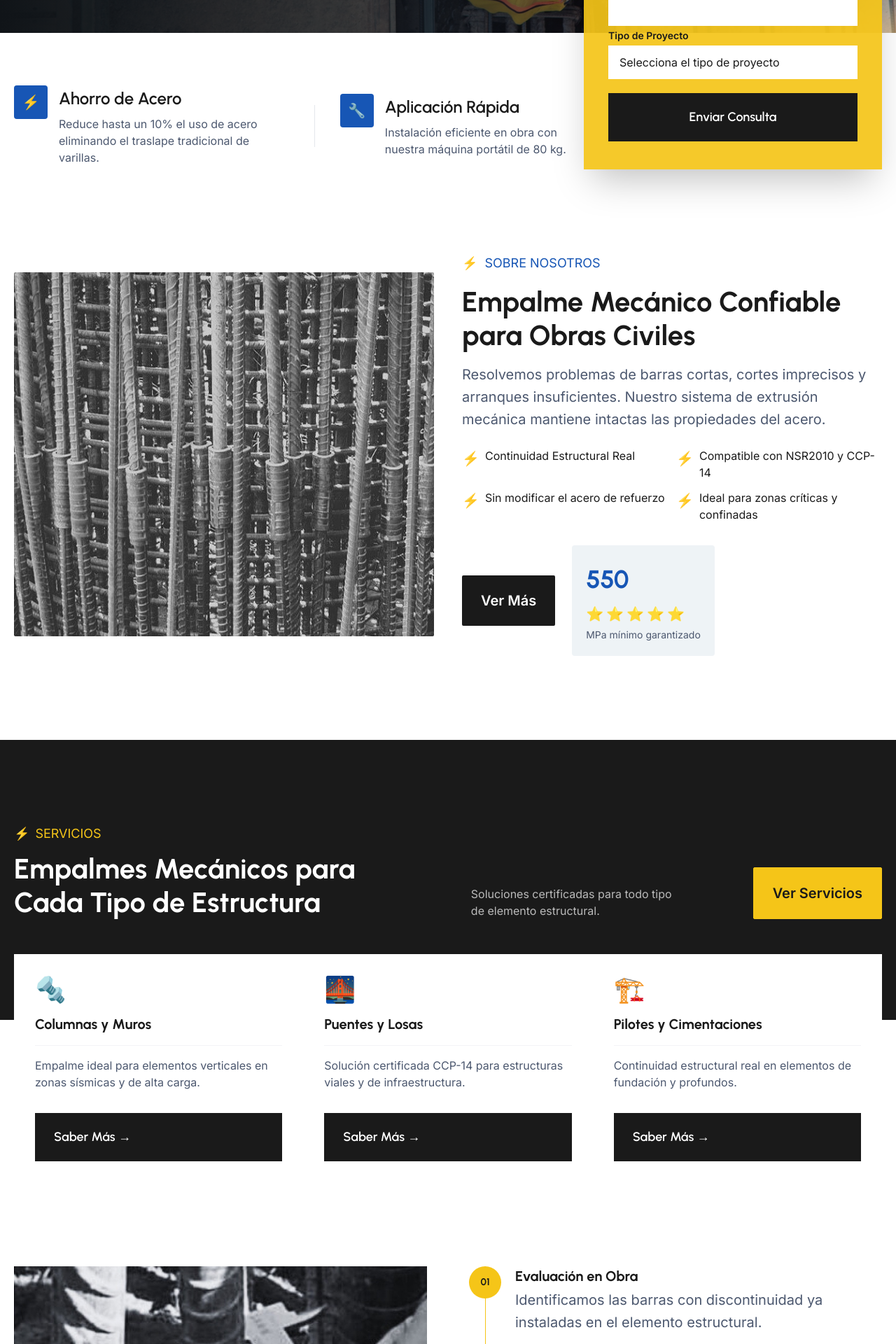
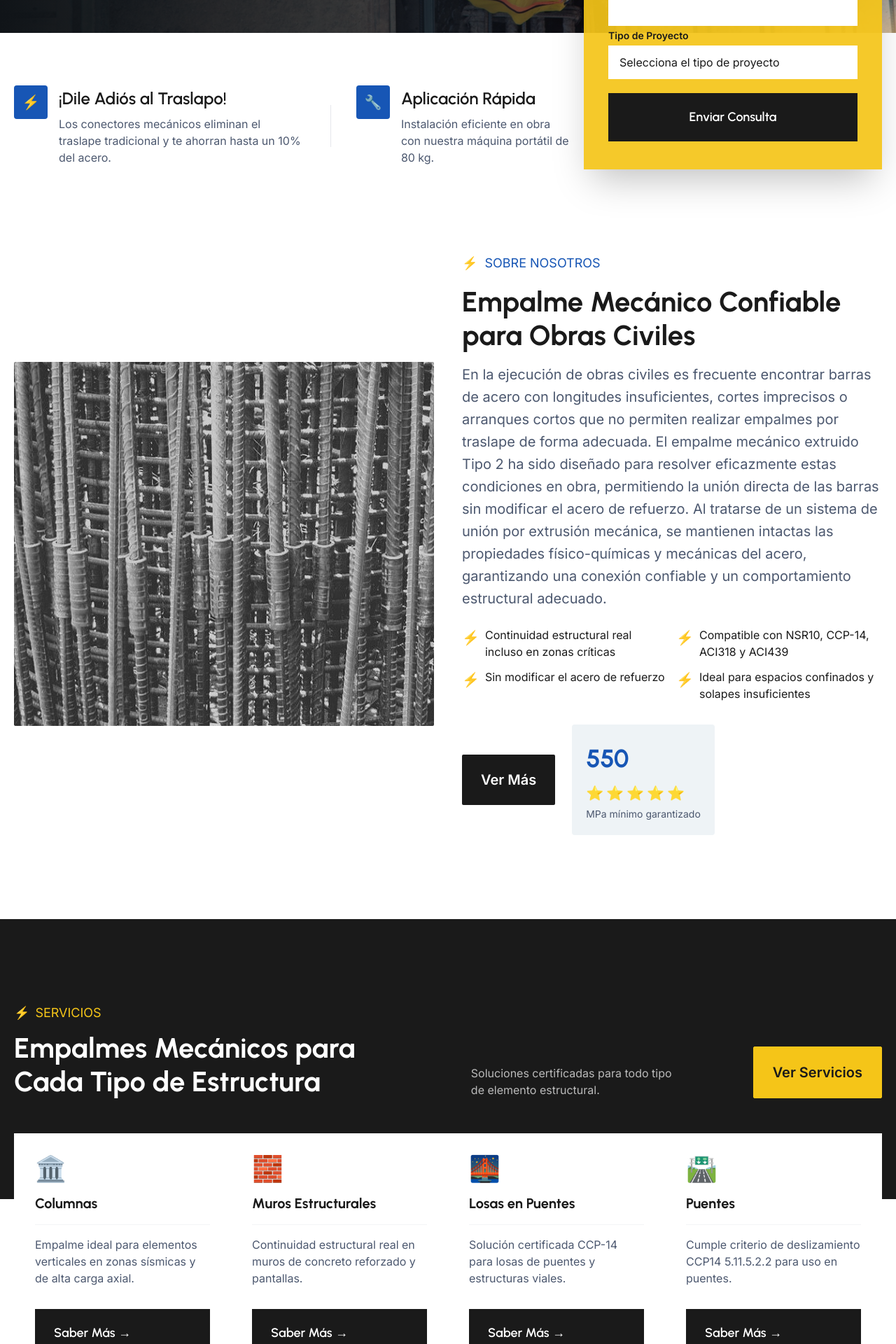
Before and after one commit to Bodokaso/fmax-rd, a React (Vite) app: page / in a window 1280 px wide. Shown: the part 800-2720 px from the top of the page at 70% size. Built offline with nearby package versions, Linux system fonts and the light colour scheme.

Commit message:
Update content to match technical PDF — services, copy, machine specs, norms

```diff
--- a/src/components/layout/Footer.tsx
+++ b/src/components/layout/Footer.tsx
@@ -6,7 +6,7 @@ const socials = [
 ];
 
 const pageLinks = ['Inicio', 'Nosotros', 'Servicios', 'Proyectos', 'Precios', 'Contacto'];
-const appLinks = ['Columnas', 'Puentes', 'Losas', 'Pilotes', 'Muros', 'Cimentaciones'];
+const appLinks = ['Columnas', 'Muros Estructurales', 'Losas en Puentes', 'Puentes', 'Pilotes', 'Túneles', 'Cimentaciones'];
 const utilLinks = ['Guía de Estilos', 'Licencias', 'Changelog', 'Contacto'];
 
 const Footer = () => {
--- a/src/components/sections/About.tsx
+++ b/src/components/sections/About.tsx
@@ -1,10 +1,10 @@
 import { motion } from 'framer-motion';
 
 const features = [
-  'Continuidad Estructural Real',
-  'Compatible con NSR2010 y CCP-14',
+  'Continuidad estructural real incluso en zonas críticas',
+  'Compatible con NSR10, CCP-14, ACI318 y ACI439',
   'Sin modificar el acero de refuerzo',
-  'Ideal para zonas críticas y confinadas',
+  'Ideal para espacios confinados y solapes insuficientes',
 ];
 
 const About = () => {
@@ -32,9 +32,14 @@ const About = () => {
           </h2>
 
           <p className="text-body-text text-[20px] font-body">
-            Resolvemos problemas de barras cortas, cortes imprecisos y arranques
-            insuficientes. Nuestro sistema de extrusión mecánica mantiene intactas las
-            propiedades del acero.
+            En la ejecución de obras civiles es frecuente encontrar barras de acero con
+            longitudes insuficientes, cortes imprecisos o arranques cortos que no permiten
+            realizar empalmes por traslape de forma adecuada. El empalme mecánico extruido
+            Tipo 2 ha sido diseñado para resolver eficazmente estas condiciones en obra,
+            permitiendo la unión directa de las barras sin modificar el acero de refuerzo.
+            Al tratarse de un sistema de unión por extrusión mecánica, se mantienen intactas
+            las propiedades físico-químicas y mecánicas del acero, garantizando una conexión
+            confiable y un comportamiento estructural adecuado.
           </p>
 
           <div className="grid grid-cols-2 gap-3 my-2">
--- a/src/components/sections/Hero.tsx
+++ b/src/components/sections/Hero.tsx
@@ -37,8 +37,9 @@ const Hero = () => {
             animate={{ opacity: 1, y: 0 }}
             transition={{ duration: 0.6, delay: 0.1 }}
           >
-            Solución estructural eficiente para obras civiles. Unión directa de barras sin
-            modificar el acero de refuerzo. Ahorra hasta un 10% del acero.
+            Los conectores mecánicos te ahorrarán hasta un 10% del acero.
+            Unión directa de barras sin modificar el acero de refuerzo.
+            Solución eficiente, segura y compatible con normativas vigentes.
           </motion.p>
 
           <motion.div
--- a/src/components/sections/IntroStrip.tsx
+++ b/src/components/sections/IntroStrip.tsx
@@ -76,11 +76,11 @@ const IntroStrip = () => {
             </div>
             <div>
               <h2 className="font-heading font-semibold text-[24px] text-dark">
-                Ahorro de Acero
+                ¡Dile Adiós al Traslapo!
               </h2>
               <p className="text-body-text text-base mt-1">
-                Reduce hasta un 10% el uso de acero eliminando el traslape tradicional de
-                varillas.
+                Los conectores mecánicos eliminan el traslape tradicional y te ahorran hasta
+                un 10% del acero.
               </p>
             </div>
           </div>
@@ -111,7 +111,7 @@ const IntroStrip = () => {
             style={{ marginTop: isMobile ? '0px' : '-340px' }}
           >
             <h3 className="font-heading font-bold text-dark text-[24px] mb-6">
-              ¡Tu Solución Empieza Aquí!
+              ¡Cotiza Sin Compromiso!
             </h3>
 
             {submitted ? (
--- a/src/components/sections/Process.tsx
+++ b/src/components/sections/Process.tsx
@@ -10,7 +10,7 @@ const steps = [
   {
     num: '02',
     title: 'Posicionamiento del Empalme',
-    text: 'Se coloca el conector F-MAX a manera de camisa sobre las barras a unir.',
+    text: 'Se coloca el empalme extruido F-Max a manera de camisa y se hacen deformaciones determinadas según su diámetro.',
   },
   {
     num: '03',
@@ -51,6 +51,32 @@ const Process = () => {
           <button className="btn-primary" onClick={() => setVideoOpen(true)}>
             Ver Video
           </button>
+
+          <div className="mt-8 overflow-x-auto">
+            <p className="font-heading font-bold text-dark text-base mb-3">
+              Especificaciones Técnicas — Máquina FP65
+            </p>
+            <table className="w-full border-collapse text-sm font-body">
+              <thead>
+                <tr className="bg-dark text-white">
+                  <th className="px-4 py-3 text-left font-semibold">Referencia</th>
+                  <th className="px-4 py-3 text-left font-semibold">Rango MPa</th>
+                  <th className="px-4 py-3 text-left font-semibold">Voltage</th>
+                  <th className="px-4 py-3 text-left font-semibold">Frecuencia</th>
+                  <th className="px-4 py-3 text-left font-semibold">Potencia</th>
+                </tr>
+              </thead>
+              <tbody>
+                <tr className="border border-gray-200">
+                  <td className="px-4 py-3 text-dark font-semibold">FP65</td>
+                  <td className="px-4 py-3 text-body-text">0–65</td>
+                  <td className="px-4 py-3 text-body-text">220V</td>
+                  <td className="px-4 py-3 text-body-text">60Hz</td>
+                  <td className="px-4 py-3 text-body-text">3KW</td>
+                </tr>
+              </tbody>
+            </table>
+          </div>
         </div>
 
         {/* COL 2 — steps */}
--- a/src/components/sections/Services.tsx
+++ b/src/components/sections/Services.tsx
@@ -27,7 +27,7 @@ const Services = () => {
         </div>
 
         {/* Cards */}
-        <div className="grid grid-cols-1 sm:grid-cols-2 lg:grid-cols-3">
+        <div className="grid grid-cols-2 md:grid-cols-3 lg:grid-cols-4">
           {services.map((service, index) => (
             <motion.div
               key={service.id}
--- a/src/components/sections/WhyChooseUs.tsx
+++ b/src/components/sections/WhyChooseUs.tsx
@@ -2,12 +2,12 @@ import { motion } from 'framer-motion';
 
 const cards = [
   {
-    title: 'NSR2010 y CCP-14',
-    text: 'Cumplimos con las normas colombianas y latinoamericanas de construcción estructural.',
+    title: 'NSR10, CCP-14',
+    text: 'Cumplimos con NSR10, CCP-14, ACI318 y ACI439 para garantizar empalmes Tipo 2 certificados.',
   },
   {
     title: 'ACI318 y ACI439',
-    text: 'Estándares internacionales que garantizan la calidad y seguridad del empalme.',
+    text: 'Pruebas de tracción según ACI 439. Resultado mínimo de 550 MPa por muestra ensayada.',
   },
   {
     title: '550 MPa Garantizados',
@@ -16,6 +16,14 @@ const cards = [
   {
     title: 'Servicio en Obra',
     text: 'Llevamos la máquina al sitio. Nuestro equipo instala y verifica in situ.',
+  },
+  {
+    title: 'Sin Tercio Medio',
+    text: 'No depende del tercio medio. Permite continuidad estructural en zonas críticas.',
+  },
+  {
+    title: 'Mejora Fluencia',
+    text: 'Descongestionamiento de barras mejora la fluencia del hormigón en el elemento.',
   },
 ];
 
--- a/src/data/services.ts
+++ b/src/data/services.ts
@@ -3,20 +3,44 @@ import type { ServiceItem } from '../types';
 export const services: ServiceItem[] = [
   {
     id: 1,
-    icon: '🔩',
-    title: 'Columnas y Muros',
-    description: 'Empalme ideal para elementos verticales en zonas sísmicas y de alta carga.',
+    icon: '🏛️',
+    title: 'Columnas',
+    description: 'Empalme ideal para elementos verticales en zonas sísmicas y de alta carga axial.',
   },
   {
     id: 2,
-    icon: '🌉',
-    title: 'Puentes y Losas',
-    description: 'Solución certificada CCP-14 para estructuras viales y de infraestructura.',
+    icon: '🧱',
+    title: 'Muros Estructurales',
+    description: 'Continuidad estructural real en muros de concreto reforzado y pantallas.',
   },
   {
     id: 3,
+    icon: '🌉',
+    title: 'Losas en Puentes',
+    description: 'Solución certificada CCP-14 para losas de puentes y estructuras viales.',
+  },
+  {
+    id: 4,
+    icon: '🛣️',
+    title: 'Puentes',
+    description: 'Cumple criterio de deslizamiento CCP14 5.11.5.2.2 para uso en puentes.',
+  },
+  {
+    id: 5,
     icon: '🏗️',
-    title: 'Pilotes y Cimentaciones',
-    description: 'Continuidad estructural real en elementos de fundación y profundos.',
+    title: 'Pilotes',
+    description: 'Continuidad estructural en elementos de fundación profunda.',
+  },
+  {
+    id: 6,
+    icon: '🚇',
+    title: 'Túneles',
+    description: 'Aplicación en espacios confinados donde no hay longitud para solapes tradicionales.',
+  },
+  {
+    id: 7,
+    icon: '⚓',
+    title: 'Cimentaciones',
+    description: 'Unión directa en zapatas, vigas de cimentación y elementos de anclaje.',
   },
 ];
```
